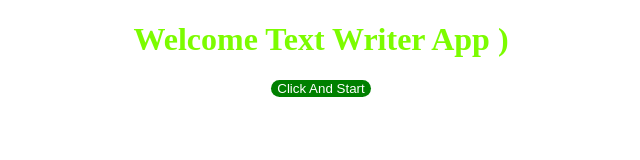
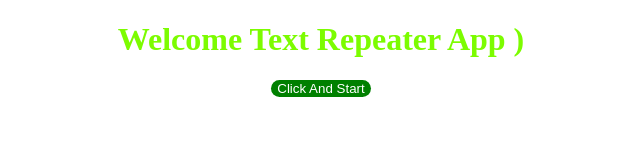
Before and after one commit to loreiom/textwriter, a plain HTML site: page index.html in a window 1280 px wide. Shown: the whole page, without its empty margins (319-959 px from the left). Drawn offline with Linux system fonts and the light colour scheme.

Commit message:
Update index.html

```diff
--- a/index.html
+++ b/index.html
@@ -8,7 +8,7 @@
 </head>
 <body>
   <h1 style="text-align: center; color: lawngreen;">
-    Welcome Text Writer App )
+    Welcome Text Repeater App )
   </h1>
   <button onclick="Start()" style="text-align: ceter; border-radius:10px; margin: auto auto; cursor: pointer; outline: none; border: 1px blue; background-color: green;color: white; display: flex;" >Click And Start</button>
     <script src="js.js">
```
